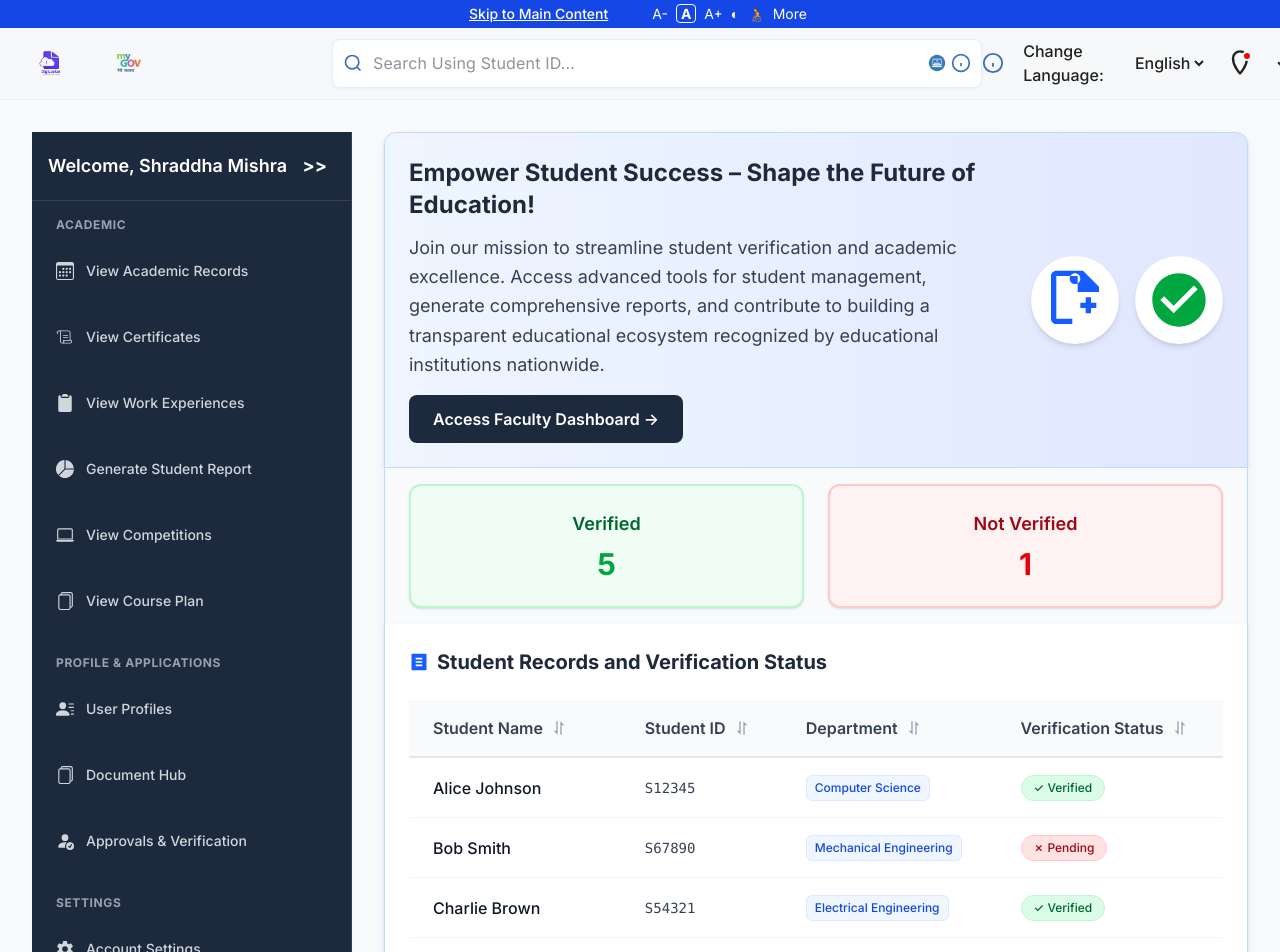
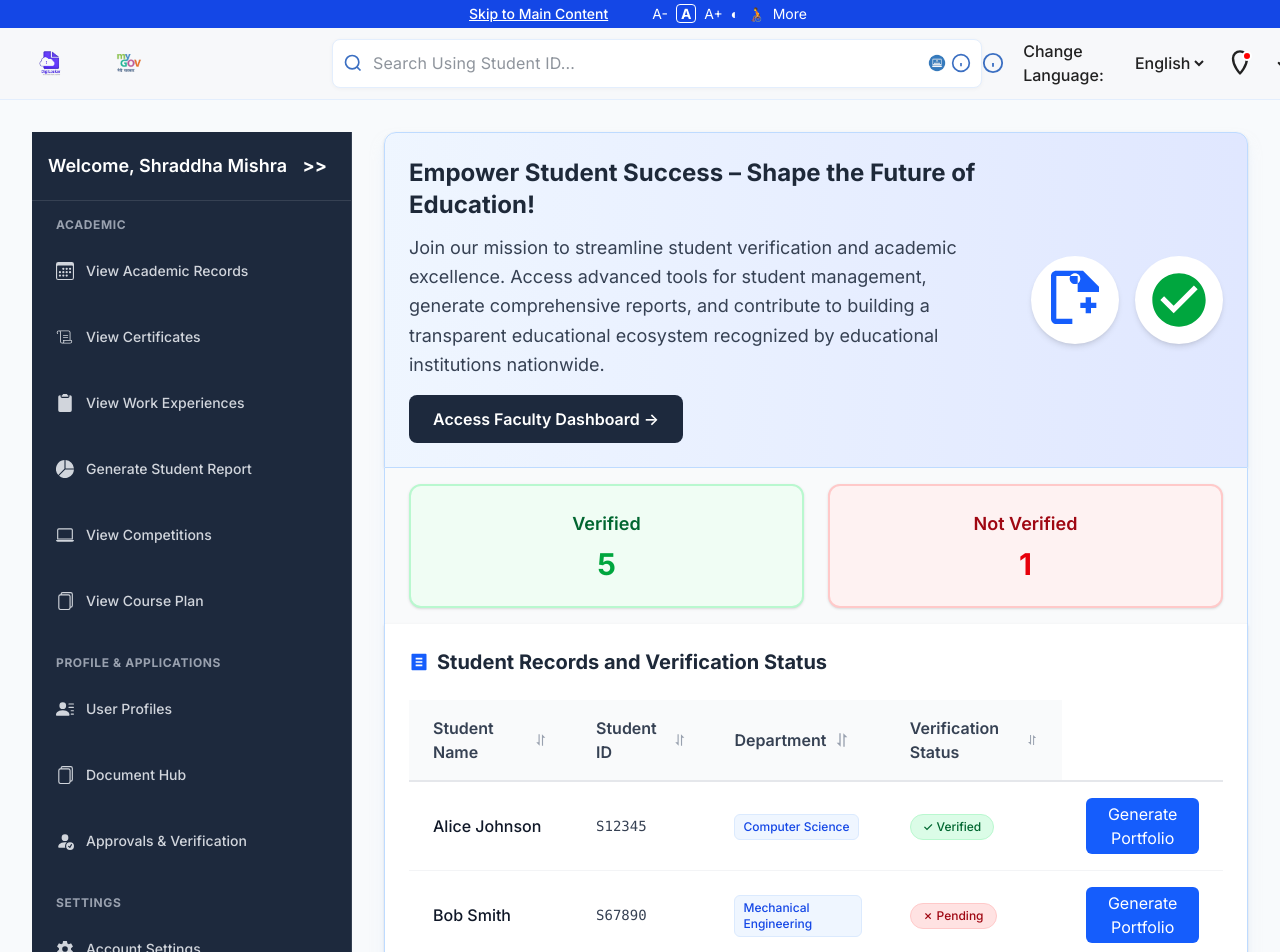
Before and after one commit to darved2305/ggw-vidyasetu, a React (Vite) app: page /faculty in a window 1280 px wide. Shown: the top 952 px of the page. Built offline with nearby package versions, Linux system fonts and the light colour scheme.

Commit message:
added button for one click portfolio in faculty

```diff
--- a/package.json
+++ b/package.json
@@ -10,6 +10,8 @@
   },
   "dependencies": {
     "@tailwindcss/vite": "^4.1.13",
+    "html2canvas": "^1.4.1",
+    "jspdf": "^3.0.2",
     "lucide-react": "^0.544.0",
     "react": "^18.2.0",
     "react-dom": "^18.2.0",
--- a/src/App.jsx
+++ b/src/App.jsx
@@ -9,7 +9,7 @@ import Preloader from './components/Preloader.jsx';
 import { useState, useEffect } from 'react';
 
 export default function App() {
-  const [loading, setLoading] = useState(() => !localStorage.getItem('preloaderShown'));
+ const [loading, setLoading] = useState(true);
 
   useEffect(() => {
     if (loading) {
--- a/src/components/FacultyStudentDataTable.jsx
+++ b/src/components/FacultyStudentDataTable.jsx
@@ -77,6 +77,14 @@ const FacultyStudentDataTable = () => {
                 <td className="py-4 px-6">
                   {getVerificationBadge(element.verification)}
                 </td>
+                <td className="py-4 px-6">
+                  <button
+                    onClick={() => generateStudentPortfolio(element)}
+                    className="bg-blue-600 text-white px-3 py-1 rounded-md hover:bg-blue-700 transition-colors"
+                  >
+                    Generate Portfolio
+                  </button>
+                </td>
               </tr>
             ))}
           </tbody>
```
Also changed, not shown: 2 other files (tests, documents, lock files or other folders).
